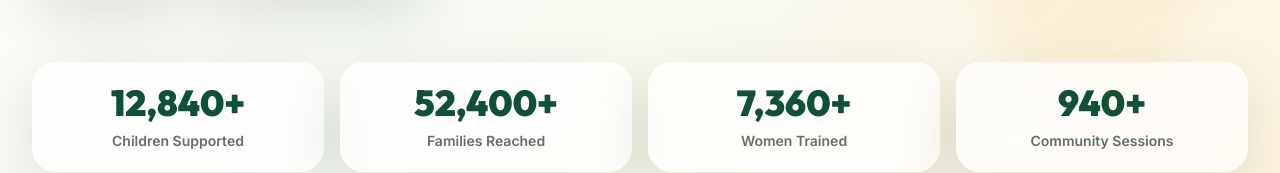
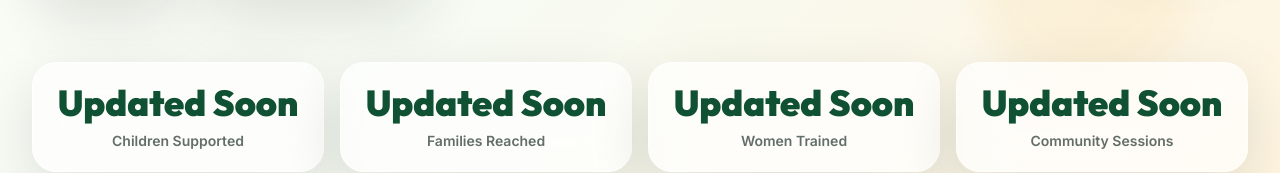
Before and after one commit to sahil8743668/NavSanraksan-trust, a React (Vite) app: page / in a window 1280 px wide. Shown: the part 878-1051 px from the top of the page. Built offline with nearby package versions, Linux system fonts and the light colour scheme.

Commit message:
Show stats as updated soon

```diff
--- a/src/components/AnimatedCounter.jsx
+++ b/src/components/AnimatedCounter.jsx
@@ -3,8 +3,10 @@ import { useEffect, useRef, useState } from 'react';
 export default function AnimatedCounter({ value, label, suffix = '' }) {
   const [count, setCount] = useState(0);
   const ref = useRef(null);
+  const isNumber = typeof value === 'number';
 
   useEffect(() => {
+    if (!isNumber) return undefined;
     const observer = new IntersectionObserver(([entry]) => {
       if (!entry.isIntersecting) return;
       let start = 0;
@@ -20,12 +22,12 @@ export default function AnimatedCounter({ value, label, suffix = '' }) {
     }, { threshold: 0.35 });
     if (ref.current) observer.observe(ref.current);
     return () => observer.disconnect();
-  }, [value]);
+  }, [isNumber, value]);
 
   return (
     <div ref={ref} className="rounded-3xl border border-white/50 bg-white/70 p-5 text-center shadow-soft backdrop-blur-xl dark:border-white/10 dark:bg-white/10">
       <div className="font-display text-3xl font-black text-forest dark:text-white md:text-4xl">
-        {count.toLocaleString('en-IN')}{suffix}
+        {isNumber ? `${count.toLocaleString('en-IN')}${suffix}` : value}
       </div>
       <p className="mt-2 text-sm font-semibold text-ink/65 dark:text-white/65">{label}</p>
     </div>
--- a/src/data/siteData.js
+++ b/src/data/siteData.js
@@ -1,9 +1,21 @@
+// export const stats = [
+//   { label: 'Children Supported', value: 12840, suffix: '+' },
+//   { label: 'Families Reached', value: 52400, suffix: '+' },
+//   { label: 'Women Trained', value: 7360, suffix: '+' },
+//   { label: 'Community Sessions', value: 940, suffix: '+' },
+// ];
+
 export const stats = [
-  { label: 'Children Supported', value: 12840, suffix: '+' },
-  { label: 'Families Reached', value: 52400, suffix: '+' },
-  { label: 'Women Trained', value: 7360, suffix: '+' },
-  { label: 'Community Sessions', value: 940, suffix: '+' },
+  { label: 'Children Supported', value: 'Updated Soon' },
+  { label: 'Families Reached', value: 'Updated Soon' },
+  { label: 'Women Trained', value: 'Updated Soon' },
+  { label: 'Community Sessions', value: 'Updated Soon' },
 ];
+
+
+
+
+
 
 export const campaigns = [
   {
```
